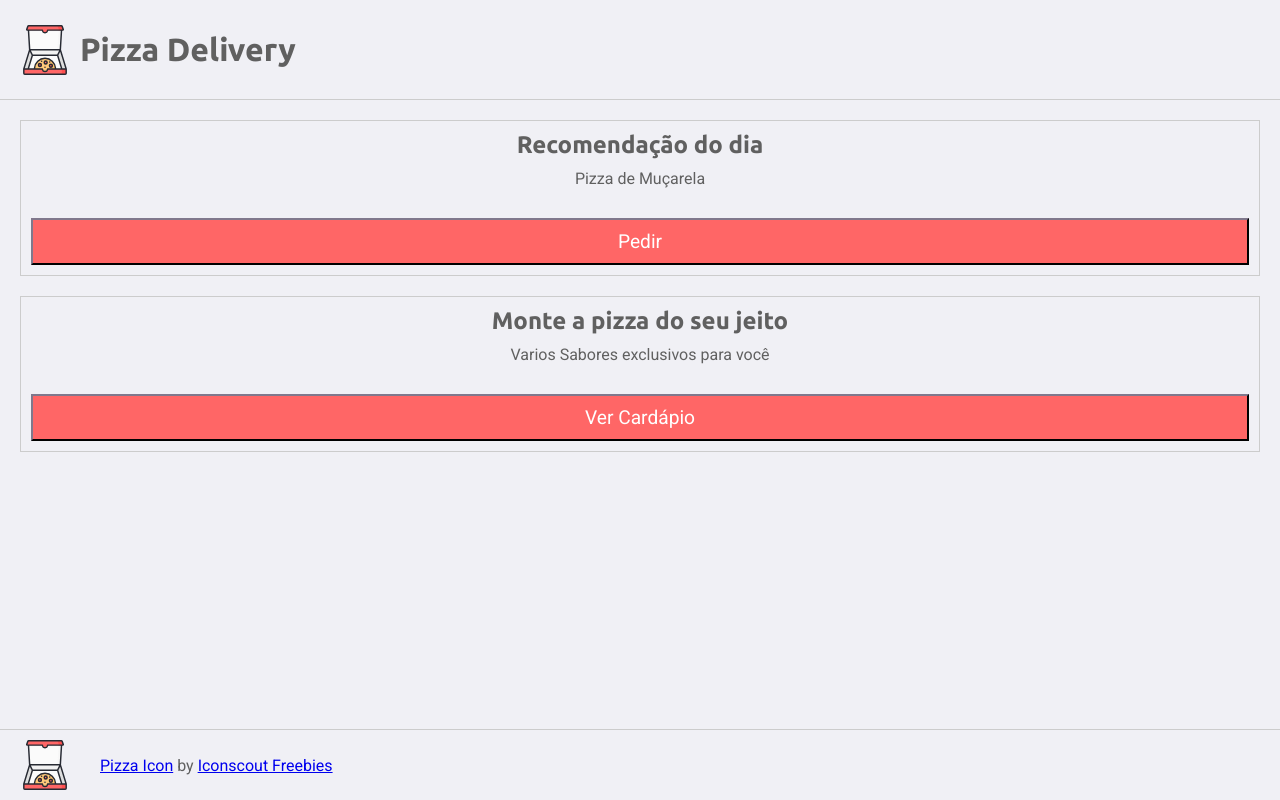
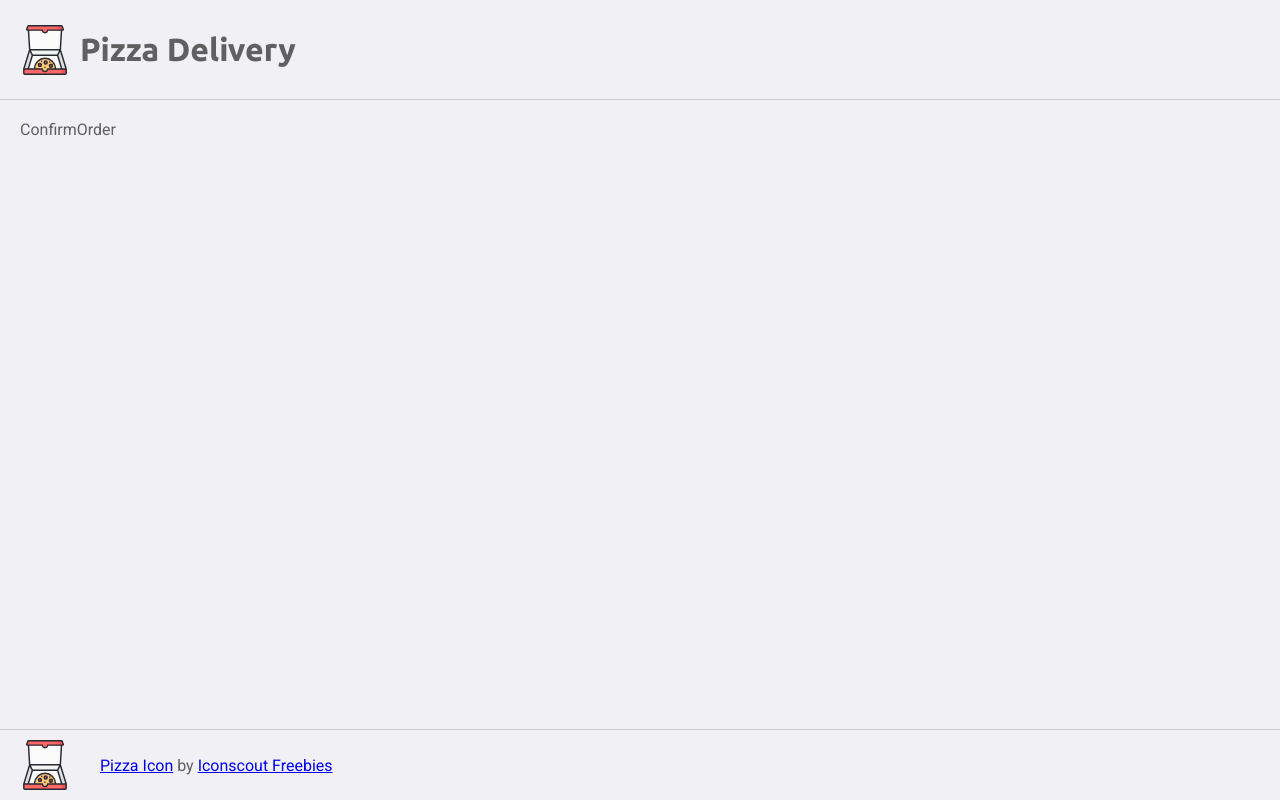
Before and after one commit to rogeriomattos/pizza-delivery, a React (Create React App) app in the folder frontend/: page /ConfirmOrder in a window 1280 px wide. Built offline with nearby package versions, Linux system fonts and the light colour scheme.

Commit message:
creating pages intial strcuts

```diff
--- /dev/null
+++ b/frontend/src/pages/Address/index.tsx
@@ -0,0 +1,10 @@
+import React from 'react';
+import './styles.css';
+
+const Address = () => {
+    return (
+        <div>Address</div>
+    );
+};
+
+export default Address;
--- /dev/null
+++ b/frontend/src/pages/ConfirmOrder/index.tsx
@@ -0,0 +1,10 @@
+import React from 'react';
+import './styles.css';
+
+const ConfirmOrder = () => {
+    return (
+        <div>ConfirmOrder</div>
+    );
+};
+
+export default ConfirmOrder;
--- /dev/null
+++ b/frontend/src/pages/Doughs/index.tsx
@@ -0,0 +1,10 @@
+import React from 'react';
+import './styles.css';
+
+const Doughs = () => {
+    return (
+        <div>Doughs</div>
+    );
+};
+
+export default Doughs;
--- /dev/null
+++ b/frontend/src/pages/Flavors/index.tsx
@@ -0,0 +1,10 @@
+import React from 'react';
+import './styles.css';
+
+const Flavors = () => {
+    return (
+        <div>Flavors</div>
+    );
+};
+
+export default Flavors;
--- /dev/null
+++ b/frontend/src/pages/Sizes/index.tsx
@@ -0,0 +1,10 @@
+import React from 'react';
+import './styles.css';
+
+const Sizes = () => {
+    return (
+        <div>Sizes</div>
+    );
+};
+
+export default Sizes;
--- a/frontend/src/routes.tsx
+++ b/frontend/src/routes.tsx
@@ -2,11 +2,21 @@ import React from 'react';
 import { Route, BrowserRouter } from 'react-router-dom';
 
 import Home from './pages/Home';
+import ConfirmOrder from './pages/ConfirmOrder';
+import Address from './pages/Address';
+import Flavors from './pages/Flavors';
+import Doughs from './pages/Doughs';
+import Sizes from './pages/Sizes';
 
 const Routes = () => {
     return(
         <BrowserRouter>
-            <Route component={Home} path="/" />
+            <Route component={Home} path="/" exact/>
+            <Route component={ConfirmOrder} path="/ConfirmOrder" />
+            <Route component={Address} path="/Address" />
+            <Route component={Flavors} path="/Flavors" />
+            <Route component={Doughs} path="/Doughs" />
+            <Route component={Sizes} path="/Sizes" />
         </BrowserRouter>
     );
 }
```
Also changed, not shown: frontend/src/pages/Address/styles.css (added), frontend/src/pages/ConfirmOrder/styles.css (added), frontend/src/pages/Doughs/styles.css (added), frontend/src/pages/Flavors/styles.css (added), frontend/src/pages/Sizes/styles.css (added).
